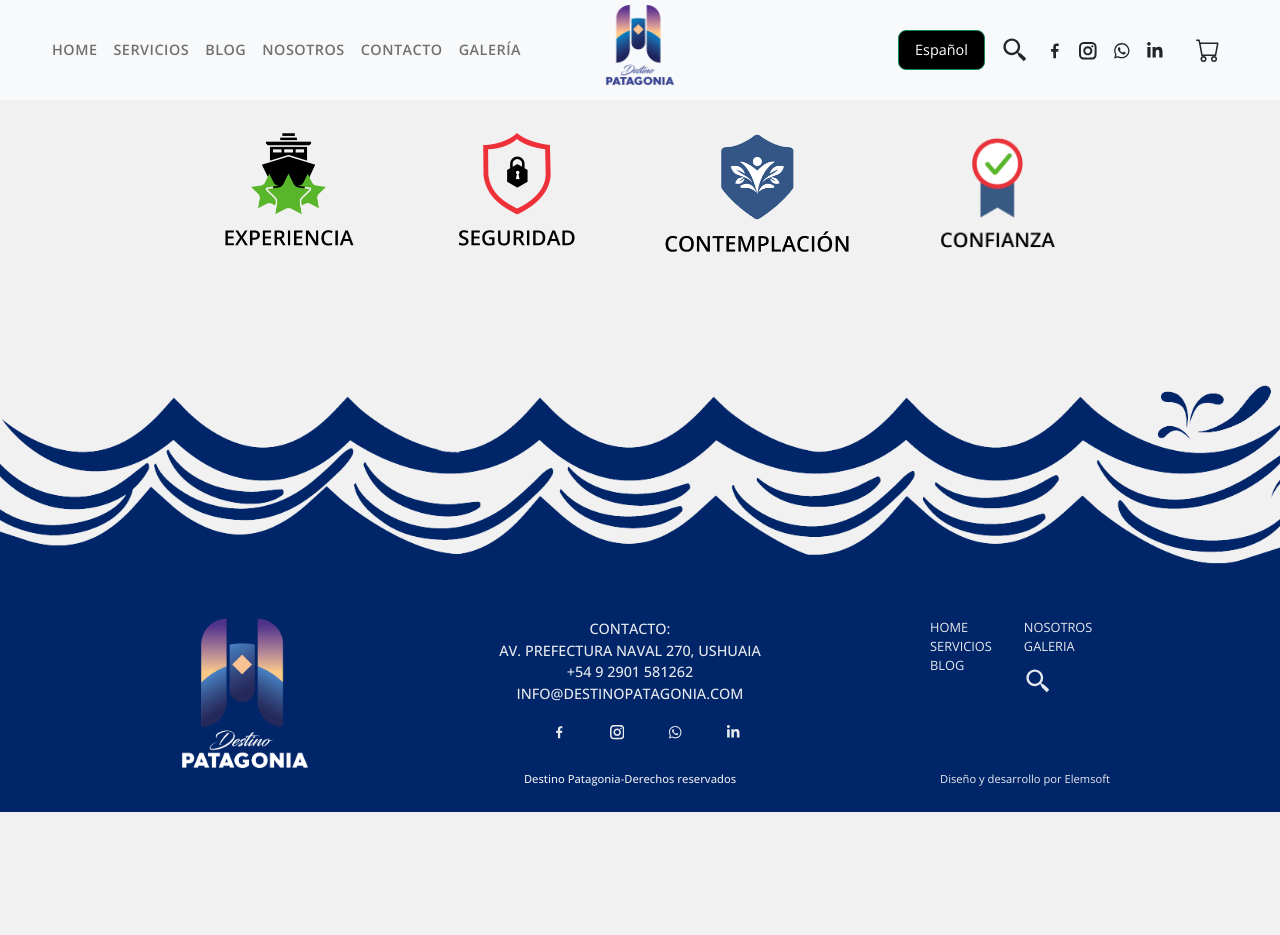
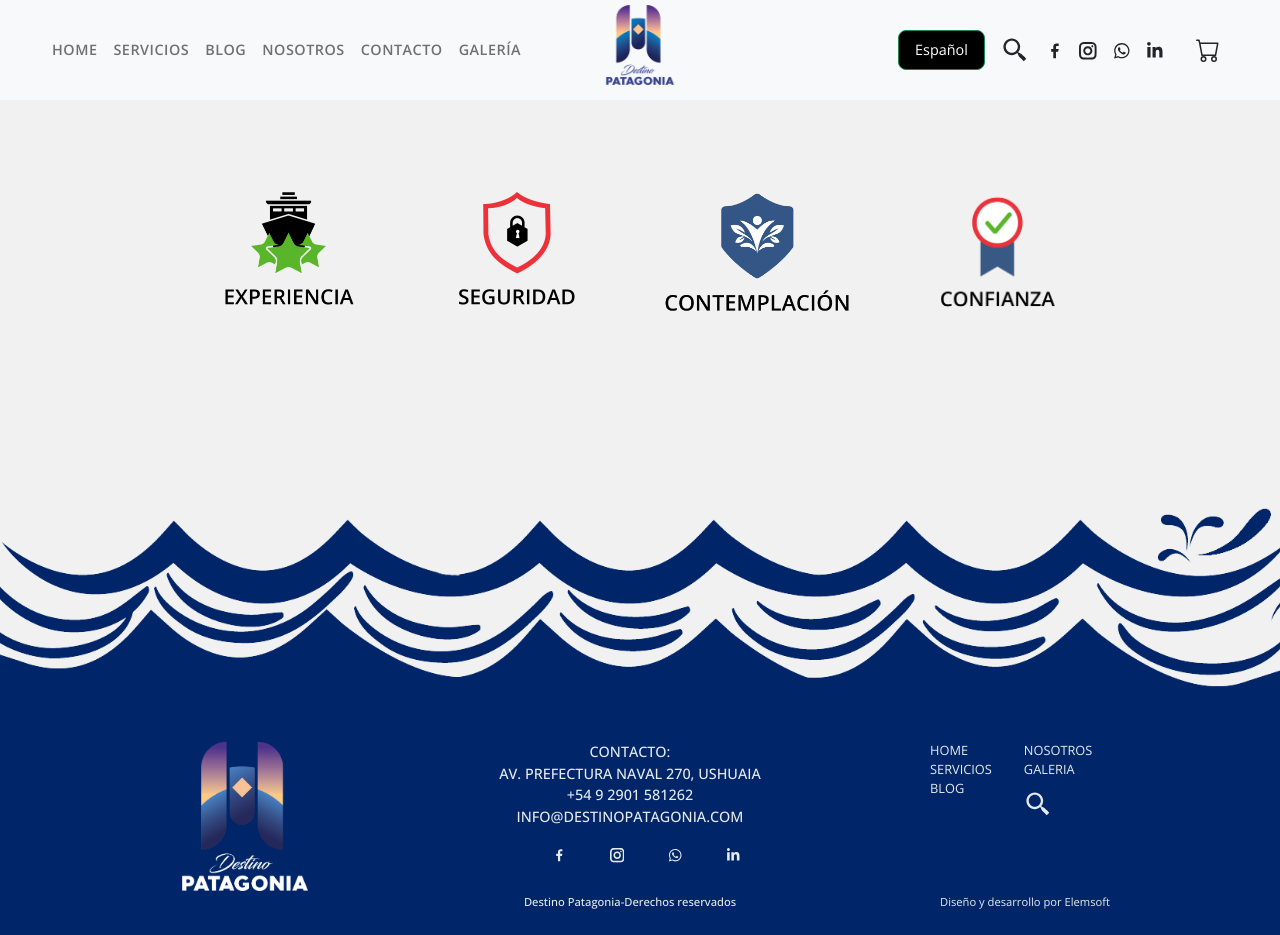
Before and after one commit to Florsala/DestinoP, a React (Create React App) app: page / in a window 1280 px wide. Before the commit the page ends 812 px from the top, so only its background shows below. Built offline with nearby package versions, Linux system fonts and the light colour scheme; a web font is replaced by a local one.

Commit message:
changes in footer

```diff
--- a/src/App.css
+++ b/src/App.css
@@ -175,9 +175,13 @@ a {
 }
 
 /* ESCUDOS */
+.escudos{
+  margin: 4rem;
+}
 
 .escudos img {
   height: 12.5rem;
+
 }
 
 /* Footer */
--- a/src/components/Footer.jsx
+++ b/src/components/Footer.jsx
@@ -11,7 +11,7 @@ import { FaLinkedinIn } from "react-icons/fa";
 
 const Footer = () => {
   return (
-    <div>
+    <div style={{marginTop:'4rem'}} >
       <img
         style={{
           width: "100%",
@@ -27,9 +27,9 @@ const Footer = () => {
 
       <div className="footerContainer">
         <div className="footerContainer_in">
-          <div style={{ width: "250px", padding: "0.5rem" }}>
+          <div style={{ width: "15.625rem", padding: "0.5rem" }}>
             <Link to={"/DestinoP"}>
-              <img style={{ height: "150px" }} src={logo} alt="logo" />
+              <img style={{ height: "9.375rem" }} src={logo} alt="logo" />
             </Link>
           </div>
 
--- a/src/styles/Header.css
+++ b/src/styles/Header.css
@@ -77,8 +77,8 @@
 .wsp_btn {
   border-radius: 50%;
   height: 4.0625rem;
-  position: relative;
-  box-shadow: 0.125rem 0.125rem 0.3125rem;
+/*   position: relative;
+ */  box-shadow: 0.125rem 0.125rem 0.3125rem;
 }
 
 .container {
```
